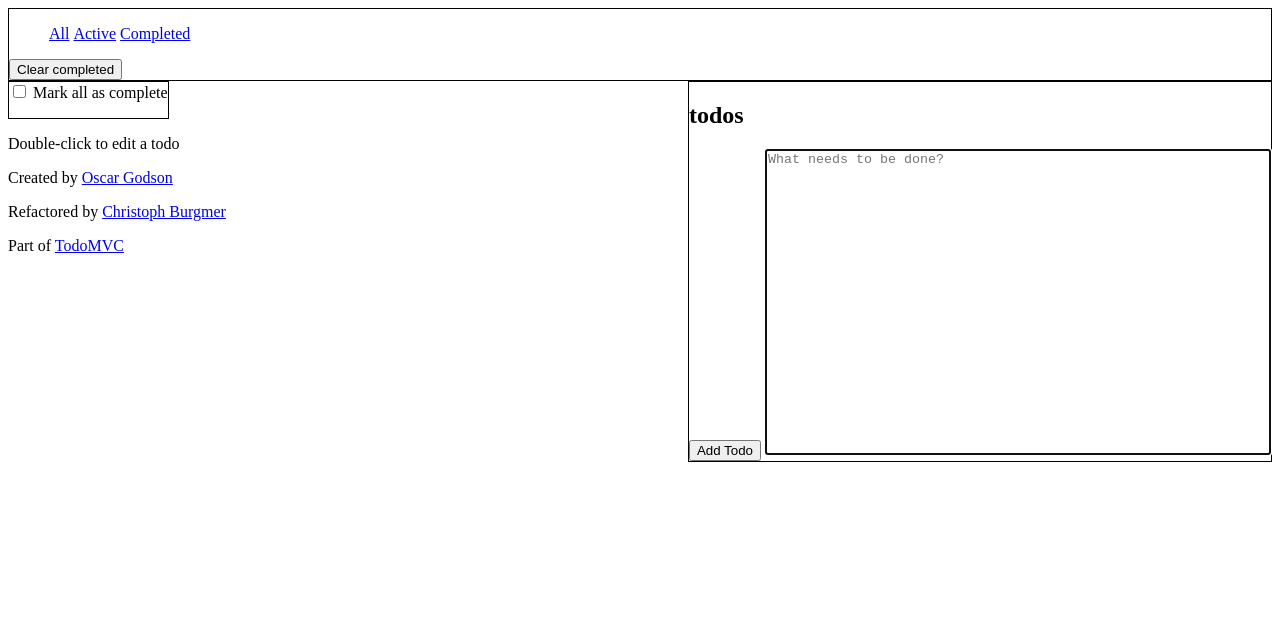
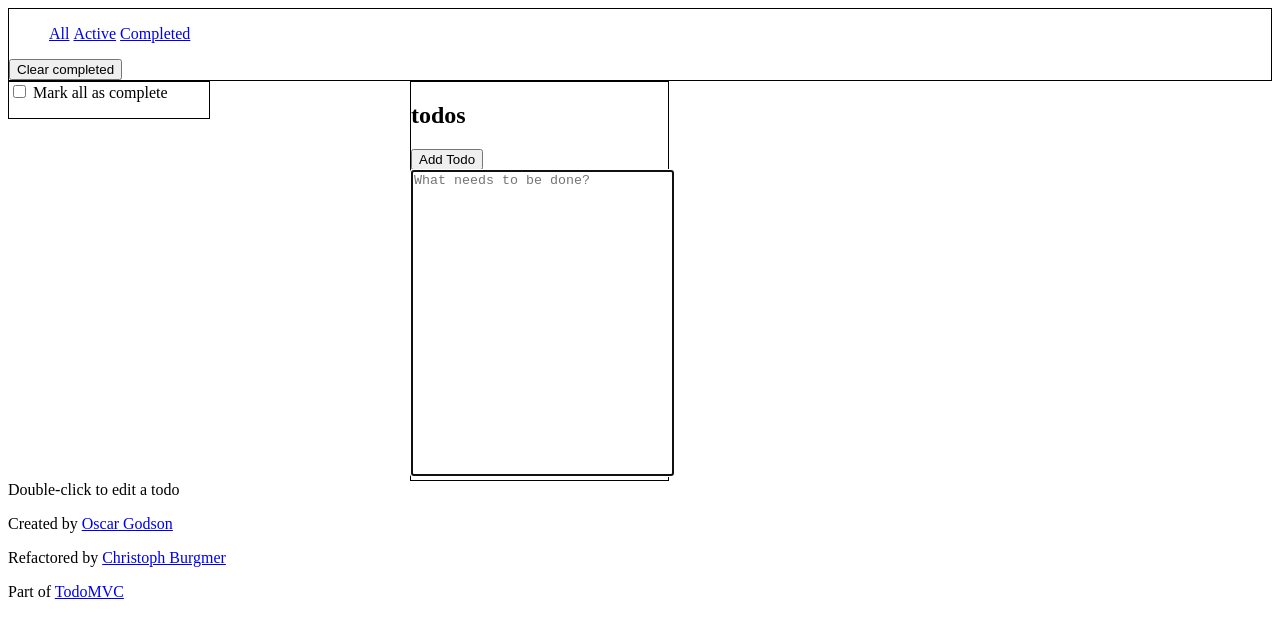
Before and after one commit to peterjmartinson/vanilla-todo, a website: page public/index.html in a window 1280 px wide. Drawn offline with Linux system fonts and the light colour scheme; no server answers.

Commit message:
Change some styling

```diff
--- a/public/css/style.css
+++ b/public/css/style.css
@@ -1,6 +1,8 @@
 .main {
   display: inline-block;
+  float: left;
   border: 1px solid black;
+  width: 200px;
 }
 
 .toggle-all {
@@ -11,7 +13,8 @@
 
 .header {
   display: inline-block;
-  float: right;
+  margin-left: 200px;
+  float: left;
   border: 1px solid black;
 }
 
@@ -30,6 +33,14 @@
 
 .new-todo {
   resize: none;
-  width: 500px;
+  width: 100%;
   height: 300px;
 }
+
+.note {
+  display:block;
+}
+
+.info {
+  clear: both;
+}
--- a/public/index.html
+++ b/public/index.html
@@ -20,6 +20,7 @@
 				<button class="clear-completed">Clear completed</button>
 			</footer>
 
+      <div class="note">
 			<section class="main">
 				<input class="toggle-all" type="checkbox">
 				<label for="toggle-all">Mark all as complete</label>
@@ -32,6 +33,7 @@
         <textarea class="new-todo" placeholder="What needs to be done?" autofocus></textarea>
 				<!-- <input class="new-todo" placeholder="What needs to be done?" autofocus> -->
 			</header>
+      </div>
 
 		</section>
 
```
